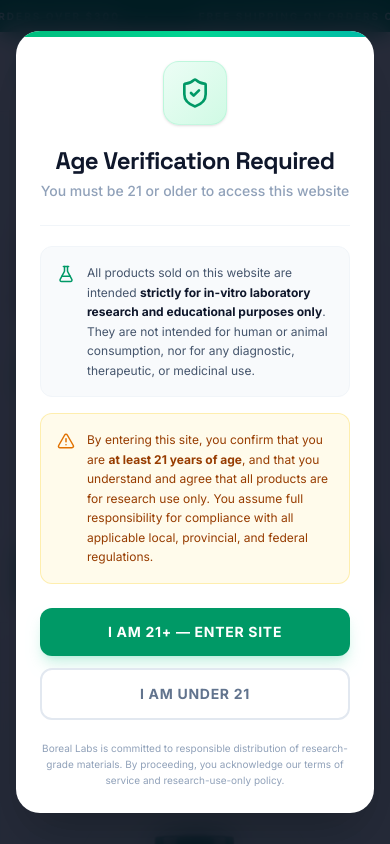
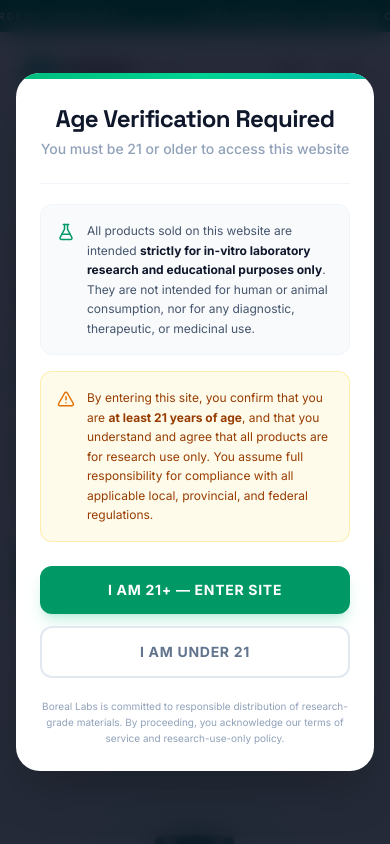
Before and after one commit to pgovostis/BOREAL-LABS-FINAL, a React (Vite) app: page / in a window 390 px wide. Shown: the top 844 px of the page. Built offline with nearby package versions, Linux system fonts and the light colour scheme.

Commit message:
Hide age disclaimer shield logo on mobile

```diff
--- a/src/components/AgeDisclaimer.tsx
+++ b/src/components/AgeDisclaimer.tsx
@@ -52,7 +52,7 @@ export default function AgeDisclaimer() {
             <div className="p-6 sm:p-10 overflow-y-auto">
               {/* Header */}
               <div className="text-center mb-6">
-                <div className="w-16 h-16 sm:w-20 sm:h-20 bg-gradient-to-br from-emerald-50 to-emerald-100 rounded-2xl flex items-center justify-center mx-auto mb-5 border border-emerald-200/50 shadow-sm">
+                <div className="hidden sm:flex w-16 h-16 sm:w-20 sm:h-20 bg-gradient-to-br from-emerald-50 to-emerald-100 rounded-2xl items-center justify-center mx-auto mb-5 border border-emerald-200/50 shadow-sm">
                   <ShieldCheck size={32} className="text-emerald-600 sm:w-10 sm:h-10" />
                 </div>
                 <h2 className="text-2xl sm:text-3xl font-display font-bold text-slate-900 tracking-tight mb-1">
```
